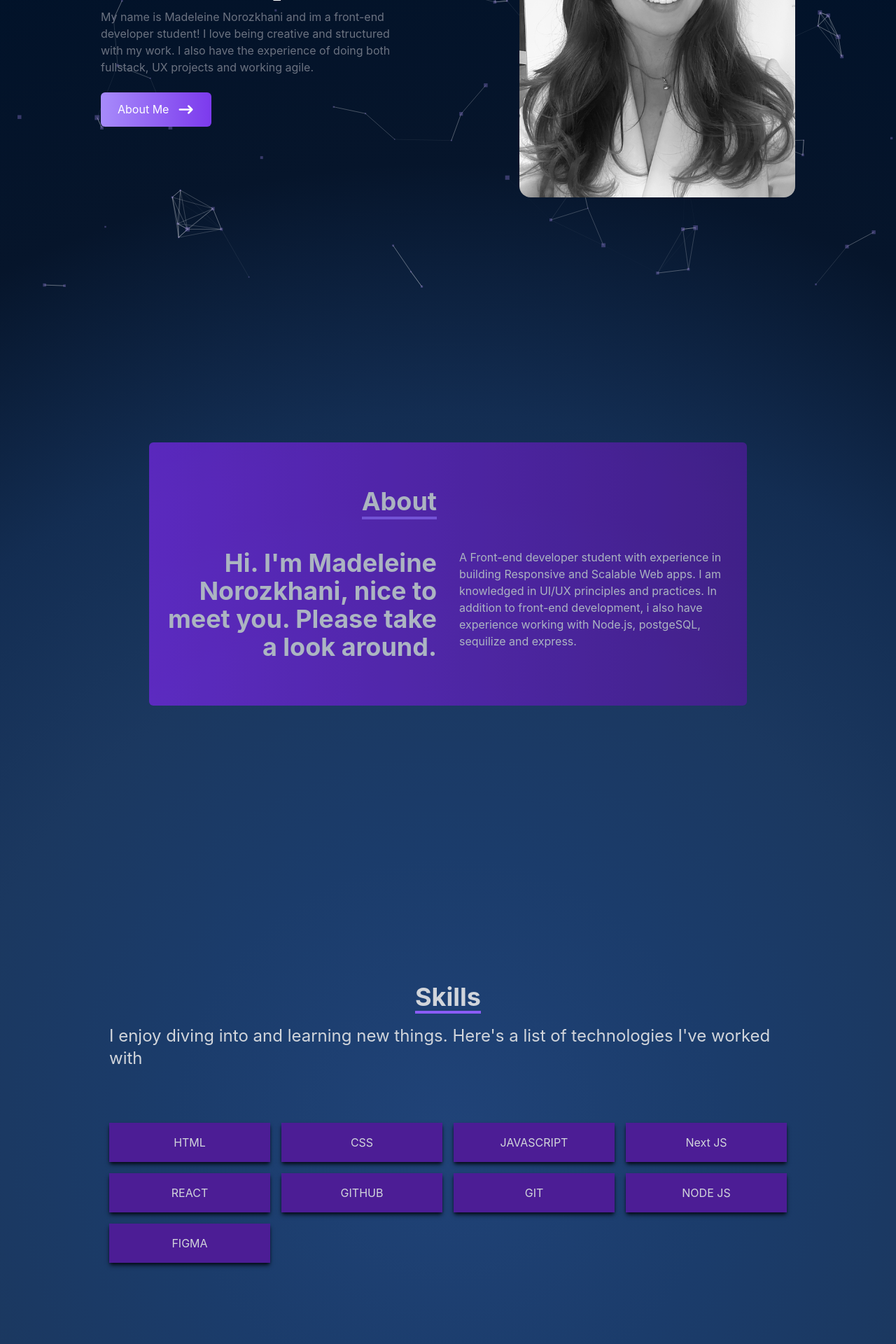
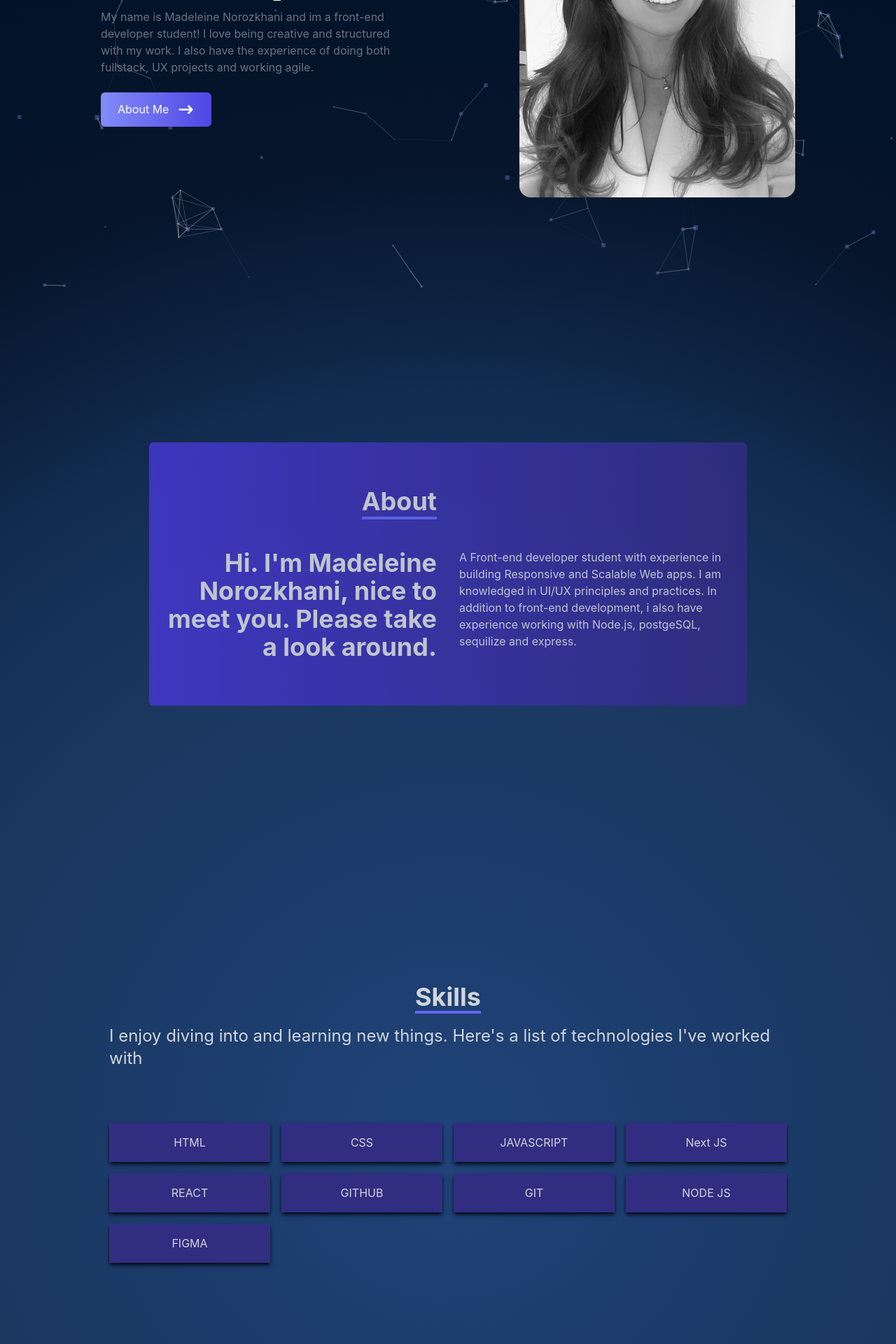
Before and after one commit to Norozkhani/portfolio, a React (Create React App) app: page / in a window 1280 px wide. Shown: the part 380-2300 px from the top of the page at 70% size. Built offline with nearby package versions, Linux system fonts and the light colour scheme.

Commit message:
styling and add email.js

```diff
--- a/package.json
+++ b/package.json
@@ -3,6 +3,7 @@
   "version": "0.1.0",
   "private": true,
   "dependencies": {
+    "@emailjs/browser": "^3.11.0",
     "@emotion/react": "^11.11.0",
     "@emotion/styled": "^11.11.0",
     "@testing-library/jest-dom": "^5.16.5",
--- a/src/components/About.jsx
+++ b/src/components/About.jsx
@@ -5,20 +5,20 @@ export default function About() {
     <div
       name="about"
       id="about"
-      className="w-full h-screen opacity-80 text-gray-300   "
+      className="w-full h-screen opacity-90 text-gray-300 z-1  "
     >
       <div className="flex flex-col justify-center items-center w-full h-full">
-        <div className=" py-16 rounded-md  bg-gradient-to-r from-violet-700 to-violet-900 opacity-100 flex flex-col justify-center items-center w-4/6">
+        <div className=" py-16 rounded-md  bg-gradient-to-r from-indigo-700 to-indigo-900 flex flex-col justify-center items-center w-4/6">
           <div className="max-w-[1000px] w-full grid grid-cols-2 gap-8 mb-4">
             <div className="sm:text-right pb-8 pl-4">
-              <p className="text-4xl font-bold inline border-b-4 border-violet-500 ">
+              <p className="text-4xl font-bold inline border-b-4 border-indigo-500 ">
                 About
               </p>
             </div>
             <div></div>
           </div>
           <div className="max-w-[1000px] w-full grid sm:grid-cols-2 gap-8 px-4">
-            <div className="sm:text-right text-4xl font-bold">
+            <div className="sm:text-right text-4xl font-bold opacity-100">
               <p>
                 Hi. I'm Madeleine Norozkhani, nice to meet you. Please take a
                 look around.
--- a/src/components/Contact.jsx
+++ b/src/components/Contact.jsx
@@ -1,29 +1,53 @@
-import React from "react";
+import React, { useRef } from "react";
+import emailjs from "@emailjs/browser";
 
 export default function Contact() {
+  const form = useRef();
+
+  const sendEmail = (e) => {
+    e.preventDefault();
+
+    emailjs
+      .sendForm(
+        "service_mj0vmn9",
+        "template_5mcak8k",
+        form.current,
+        "dzO1Z39SJVB25Q7CI"
+      )
+      .then(
+        (result) => {
+          console.log(result.text);
+          form.current.reset(); // reset the form
+        },
+        (error) => {
+          console.log(error.text);
+        }
+      );
+  };
   return (
+    <form ref={form} onSubmit={sendEmail}>
       <div
         name="contact"
         className="w-full h-screen  flex justify-center items-center p-4"
       >
         <div className="flex flex-col max-w-[600px] w-full">
           <div className="pb-8 flex flex-col justify-center w-full h-full items-center">
-          <p className="text-4xl font-bold inline border-b-4 border-violet-500 text-gray-300">
+            <p className="text-4xl font-bold inline border-b-4 border-indigo-500 text-gray-300">
               Contact
             </p>
             <p className="text-gray-300 py-4">Send me a message</p>
           </div>
           <input
+            type="text"
+            name="user_name"
             className="bg-[#f6f8fb] p-2"
-          type="text"
             placeholder="Name"
-          name="name"
           />
           <input
             className="my-4 p-2 bg-[#f6f8fb]"
             type="email"
             placeholder="Email"
-          name="email"
+            name="user_email"
           />
           <textarea
             className="bg-[#f6f8fb] p-2"
@@ -31,10 +55,15 @@ export default function Contact() {
             rows="10"
             placeholder="Message"
           ></textarea>
-        <button className="text-white border-2 hover:bg-violet-500 hover:border-violet-500 px-4 py-3 my-8 mx-auto flex items-center">
+          <button
+            type="submit"
+            value="send"
+            className="text-white border-2 hover:bg-violet-500 hover:border-violet-500 px-4 py-3 my-8 mx-auto flex items-center"
+          >
             Let's Collaborate
           </button>
         </div>
       </div>
+    </form>
   );
 }
--- a/src/components/Home.jsx
+++ b/src/components/Home.jsx
@@ -22,7 +22,7 @@ export default function HomePage() {
               to="about"
               smooth
               duration={500}
-              className="group text-white w-fit px-6 py-3 my-2 flex items-center rounded-md bg-gradient-to-r from-violet-400 to-violet-600 cursor-pointer"
+              className="group text-white w-fit px-6 py-3 my-2 flex items-center rounded-md bg-gradient-to-r from-indigo-400 to-indigo-600 cursor-pointer"
             >
               About Me
               <span className="group-hover:rotate-90 duration-300">
--- a/src/components/Skills.jsx
+++ b/src/components/Skills.jsx
@@ -6,7 +6,7 @@ export default function Skills() {
       {/* Container */}
       <div className="max-w-[1000px] mx-auto p-4 flex flex-col justify-center w-full h-full">
         <div className=" w-full flex justify-center items-center flex-col mb-7">
-          <p className="text-4xl font-bold inline border-b-4 border-violet-500 text-center ">
+          <p className="text-4xl font-bold inline border-b-4 border-indigo-500 text-center ">
             Skills
           </p>
           <p className="py-4 text-2xl">
@@ -15,31 +15,31 @@ export default function Skills() {
           </p>
         </div>
         <div className="w-full grid grid-cols-2 sm:grid-cols-4 gap-4 text-center py-8">
-          <div className="shadow-md shadow-[#040c16] hover:scale-110 duration-500 bg-violet-900">
+          <div className="shadow-md shadow-[#040c16] hover:scale-110 duration-500 bg-indigo-900">
             <p className="my-4">HTML</p>
           </div>
-          <div className="shadow-md shadow-[#040c16] hover:scale-110 duration-500 bg-violet-900">
+          <div className="shadow-md shadow-[#040c16] hover:scale-110 duration-500 bg-indigo-900">
             <p className="my-4">CSS</p>
           </div>
-          <div className="shadow-md shadow-[#040c16] hover:scale-110 duration-500 bg-violet-900">
+          <div className="shadow-md shadow-[#040c16] hover:scale-110 duration-500 bg-indigo-900">
             <p className="my-4">JAVASCRIPT</p>
           </div>
-          <div className="shadow-md shadow-[#040c16] hover:scale-110 duration-500 bg-violet-900">
+          <div className="shadow-md shadow-[#040c16] hover:scale-110 duration-500 bg-indigo-900">
             <p className="my-4">Next JS</p>
           </div>
-          <div className="shadow-md shadow-[#040c16] hover:scale-110 duration-500 bg-violet-900">
+          <div className="shadow-md shadow-[#040c16] hover:scale-110 duration-500 bg-indigo-900">
             <p className="my-4">REACT</p>
           </div>
-          <div className="shadow-md shadow-[#040c16] hover:scale-110 duration-500 bg-violet-900">
+          <div className="shadow-md shadow-[#040c16] hover:scale-110 duration-500 bg-indigo-900">
             <p className="my-4">GITHUB</p>
           </div>
-          <div className="shadow-md shadow-[#040c16] hover:scale-110 duration-500 bg-violet-900">
+          <div className="shadow-md shadow-[#040c16] hover:scale-110 duration-500 bg-indigo-900">
             <p className="my-4">GIT</p>
           </div>
-          <div className="shadow-md shadow-[#040c16] hover:scale-110 duration-500 bg-violet-900">
+          <div className="shadow-md shadow-[#040c16] hover:scale-110 duration-500 bg-indigo-900">
             <p className="my-4">NODE JS</p>
           </div>
-          <div className="shadow-md shadow-[#040c16] hover:scale-110 duration-500 bg-violet-900">
+          <div className="shadow-md shadow-[#040c16] hover:scale-110 duration-500 bg-indigo-900">
             <p className="my-4">FIGMA</p>
           </div>
         </div>
--- a/src/components/Works.jsx
+++ b/src/components/Works.jsx
@@ -9,7 +9,7 @@ export default function Works() {
     <div name="work" className="w-full md:h-screen text-gray-300 ">
       <div className="max-w-[1000px] mx-auto p-4 flex flex-col justify-center w-full h-full">
         <div className="pb-8 w-full flex justify-center items-center flex-col">
-          <p className="text-4xl font-bold inline border-b-4 text-gray-300 border-violet-500">
+          <p className="text-4xl font-bold inline border-b-4 text-gray-300 border-indigo-500">
             Work
           </p>
           <p className="py-6 text-2xl">Check out some of my most recent work</p>
@@ -22,7 +22,7 @@ export default function Works() {
             className="bg-cover shadow-lg shadow-[#040c16] group container rounded-md flex justify-center items-center mx-auto content-div"
           >
             {/* Hover Effects */}
-            <div className="opacity-0 group-hover:opacity-100 flex justify-center items-center flex-col w-100 h-100 bg-black">
+            <div className="opacity-0 group-hover:opacity-100 flex justify-center items-center flex-col w-100 h-100 bg-indigo-900 rounded-md">
               <span className=" text-lg font-bold text-white tracking-wider">
                 Todo with DB
               </span>
@@ -44,7 +44,7 @@ export default function Works() {
             className="bg-cover shadow-lg shadow-[#040c16] group container rounded-md flex justify-center items-center mx-auto content-div"
           >
             {/* Hover Effects */}
-            <div className="opacity-0 group-hover:opacity-100 flex justify-center items-center flex-col bg-black w-full h-full  ">
+            <div className="opacity-0 group-hover:opacity-100 flex justify-center items-center flex-col bg-indigo-900 w-full h-full rounded-md ">
               <span className=" text-lg font-bold text-white tracking-wider">
                 Fair and Square
               </span>
@@ -65,7 +65,7 @@ export default function Works() {
             className="bg-cover shadow-lg shadow-[#040c16] group container rounded-md flex justify-center items-center mx-auto content-div"
           >
             {/* Hover Effects */}
-            <div className="opacity-0 group-hover:opacity-100 flex justify-center items-center flex-col w-100 h-100 bg-black">
+            <div className="opacity-0 group-hover:opacity-100 flex justify-center items-center flex-col w-100 h-100 bg-indigo-900 rounded-md">
               <span className=" text-lg font-bold text-white tracking-wider">
                 Slack mock up
               </span>
```
Also changed, not shown: 1 other file (tests, documents, lock files or other folders). Lines whose indentation alone changed are shown as unchanged.
